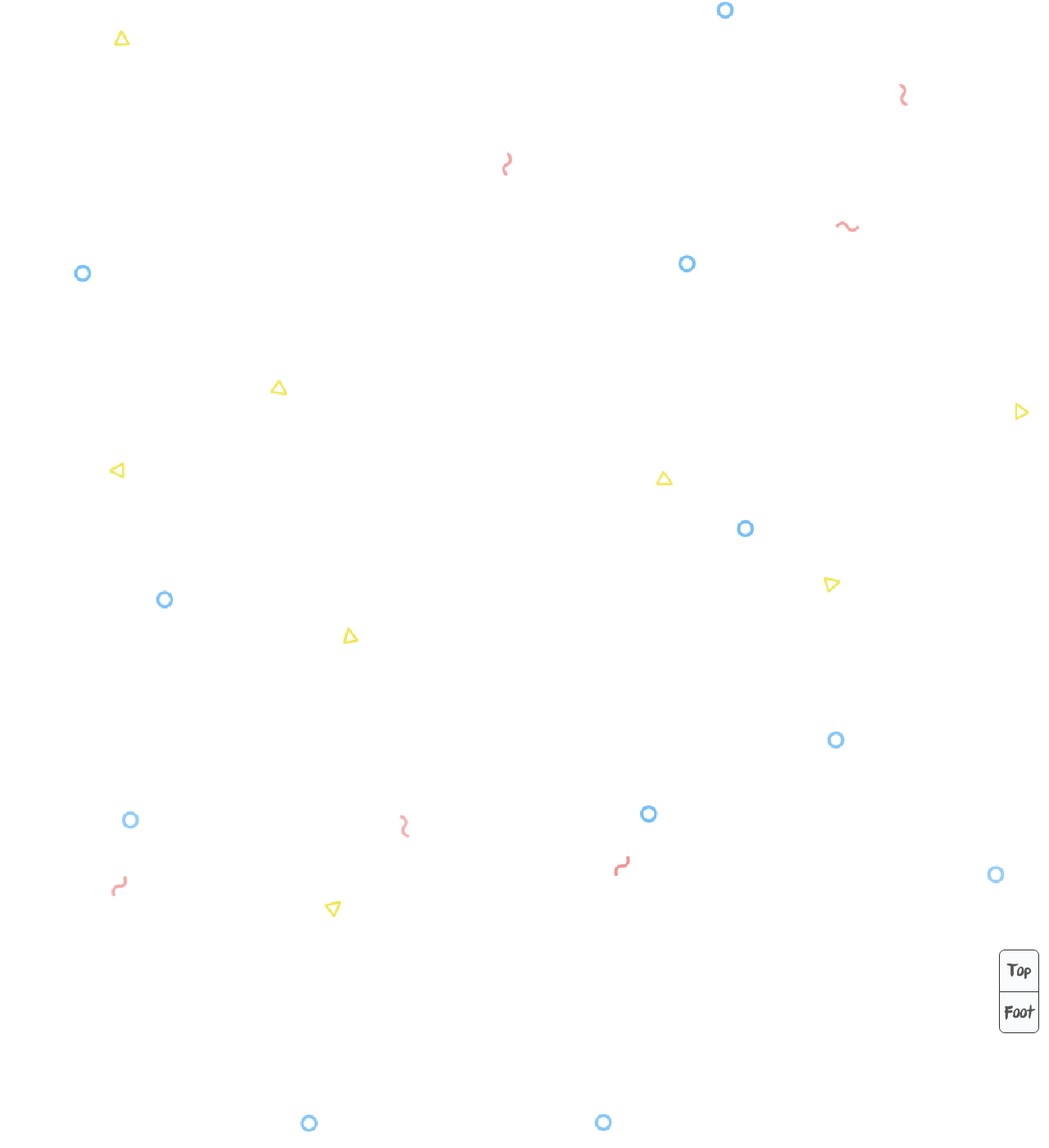
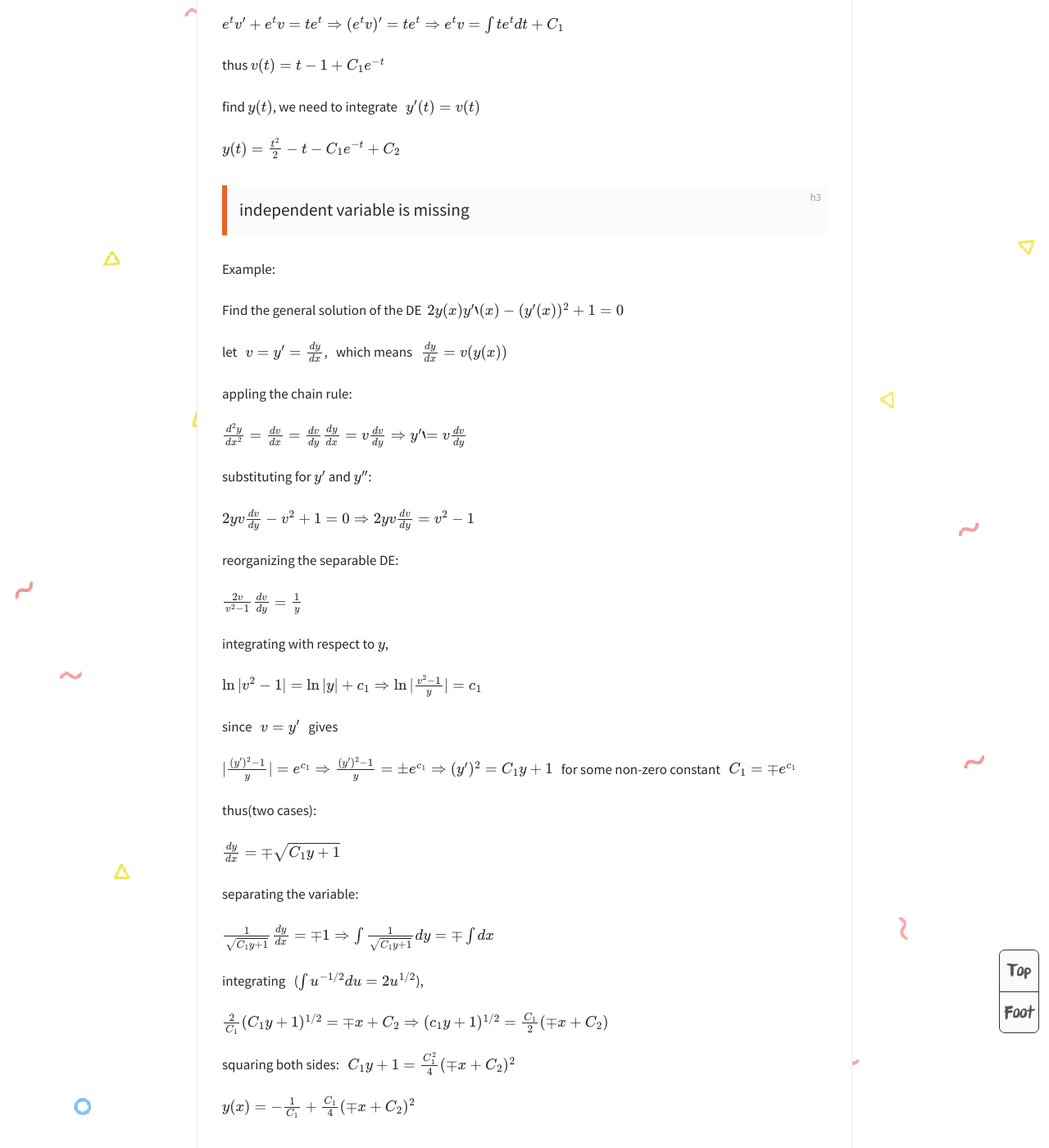
Before and after one commit to Zosuven/Zosuven.github.io, a Jekyll site: the page built from _posts/2020-05-11-amath250.md, in a window 1280 px wide and 1400 px high, scrolled down 10743 px. Shown: the whole window at 82% size. Built offline with Jekyll 4.4.1, drawn with Linux system fonts in a browser that asks for light colours; formulas are drawn with MathJax 3; some of the changed text lies outside the part shown.

Commit message:
add content

```diff
--- a/_posts/2020-05-11-amath250.md
+++ b/_posts/2020-05-11-amath250.md
@@ -271,3 +271,74 @@ $\frac{\partial}{\partial x}\psi (x,y) + \frac{\partial}{\partial y}\psi (x,y)\f
 since if we Differentiate $\psi (x,y)$ with respect to $x$:
 
 $\frac{d}{dx}\psi (x,y(x)) = \frac{\partial}{\partial x}\psi (x,y) +\frac{\partial}{\partial y}\psi (x,y)\frac{dy}{dx}=\frac{d}{dx}C=0$
+
+## reduction of order
+
+### dependent variable is missing
+
+**when** to use? &nbsp;&nbsp; a second order DE's **dependent variable** is missing
+
+Example:
+
+Find the general Solution of the second order DE $y'' + y' = t$.
+
+换元法: use the first derivative as the new variable
+
+let &nbsp; let $v(t) = \frac{dy}{dt} \Rightarrow \frac{dv}{dt}=\frac{d^2 y}{dt^2}$
+
+substitute into the DE: &nbsp; $v' + v = t$
+
+multiply by the integrating factor &nbsp; $\mu = e^{\int dt}=e^t$
+
+$e^t v' + e^t v = te^t \Rightarrow (e^t v)' =te^t \Rightarrow e^t v = \int te^t dt + C_1$
+
+thus $v(t)=t-1+C_1 e^{-t}$
+
+find $y(t)$, we need to integrate &nbsp; $y'(t)=v(t)$
+
+$y(t) = \frac{t^2}{2}-t-C_1 e^{-t} + C_2$
+
+### independent variable is missing
+
+Example:
+
+Find the general solution of the DE &nbsp;$2y(x)y''(x)-(y'(x))^2 +1 =0$
+
+let &nbsp; $v=y'=\frac{dy}{dx}$, &nbsp;  which means &nbsp; $\frac{dy}{dx}=v(y(x))$
+
+appling the chain rule:
+
+$\frac{d^2 y}{dx^2}=\frac{dv}{dx}=\frac{dv}{dy}\frac{dy}{dx}=v\frac{dv}{dy} \Rightarrow y''=v\frac{dv}{dy}$
+
+substituting for $y'$ and $y''$:
+
+$2yv\frac{dv}{dy}-v^2 +1 =0 \Rightarrow 2yv\frac{dv}{dy}=v^2 -1$
+
+reorganizing the separable DE:
+
+$\frac{2v}{v^2 -1}\frac{dv}{dy}=\frac{1}{y}$
+
+integrating with respect to $y$,
+
+$\ln &#124; v^2 -1 &#124; = \ln &#124; y &#124; +c_1 \Rightarrow \ln &#124; \frac{v^2 -1}{y} &#124; = c_1$
+
+since &nbsp; $v=y'$ &nbsp; gives
+
+$&#124; \frac{(y')^2 -1}{y} &#124; = e^{c_1} \Rightarrow \frac{(y')^2 -1}{y}= \pm e^{c_1} \Rightarrow (y')^2 = C_1y +1$
+&nbsp; for some non-zero constant &nbsp; $C_1 = \mp e^{c_1}$
+
+thus(two cases):
+
+$\frac{dy}{dx}=\mp \sqrt{C_1y +1}$
+
+separating the variable:
+
+$\frac{1}{\sqrt{C_1y +1}}\frac{dy}{dx}=\mp 1 \Rightarrow \int \frac{1}{\sqrt{C_1y +1}}dy=\mp \int dx$
+
+integrating  &nbsp; ($\int u^{-1/2}du = 2u^{1/2}$),
+
+$\frac{2}{C_1}(C_1y +1)^{1/2} = \mp x + C_2 \Rightarrow (c_1y+1)^{1/2}=\frac{C_1}{2}(\mp x +C_2)$
+
+squaring both sides: &nbsp; $C_1y +1 =\frac{C_1^2}{4}(\mp x + C_2)^2$
+
+$y(x)=-\frac{1}{C_1}+\frac{C_1}{4}(\mp x +C_2)^2$
```
